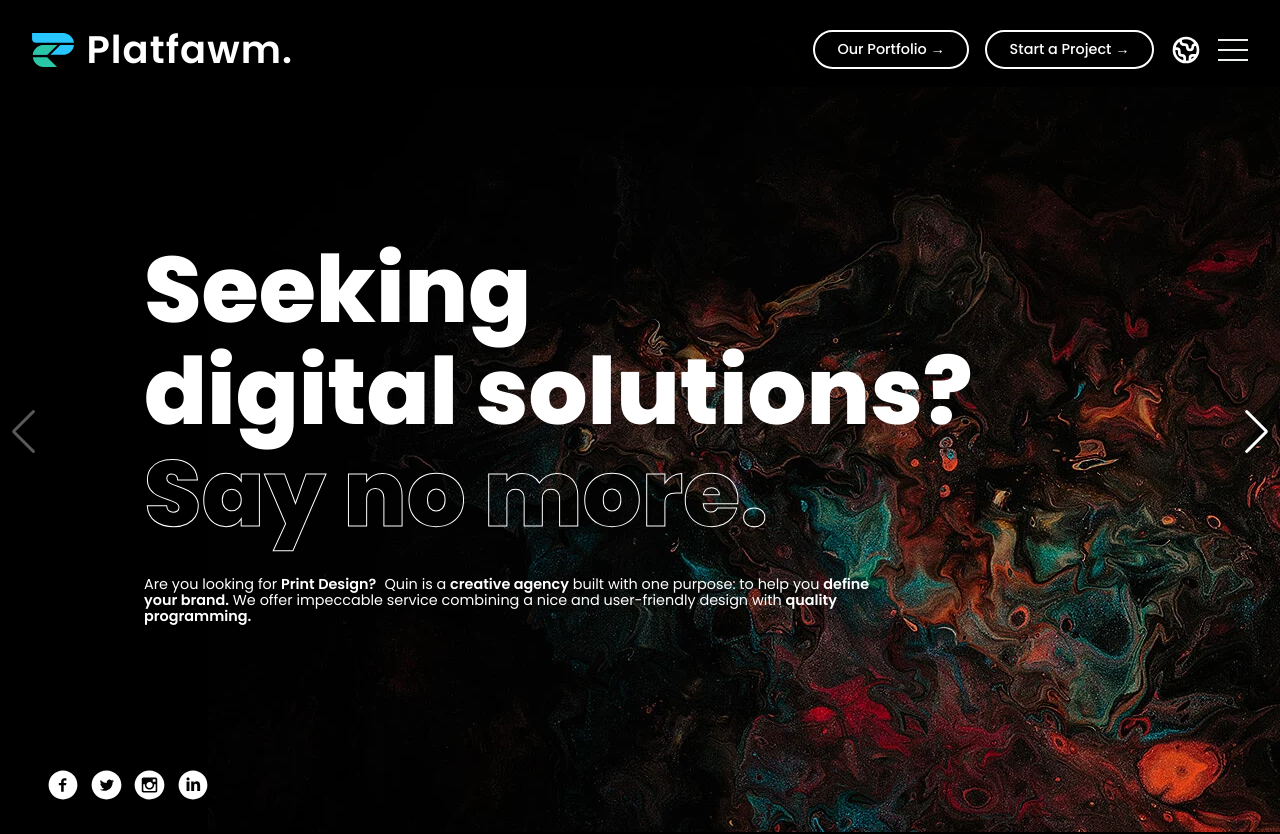
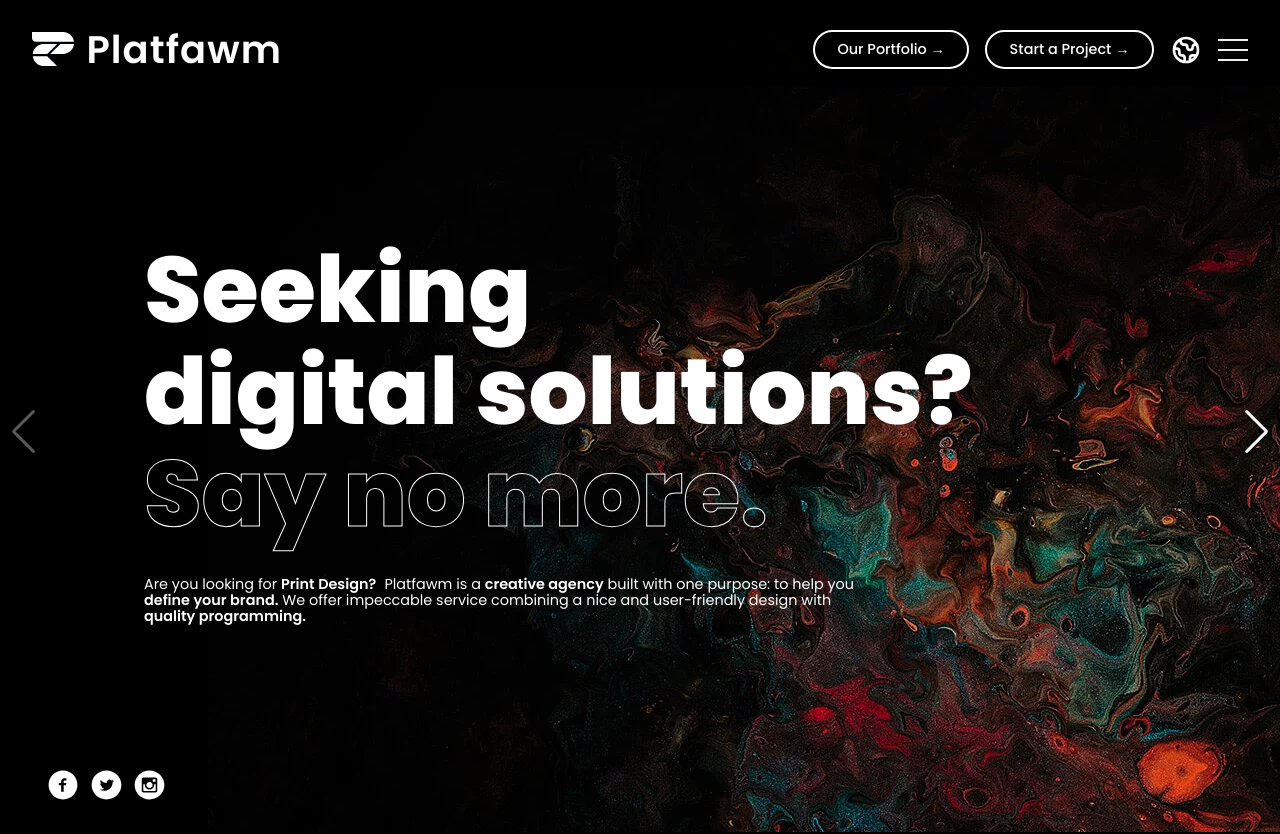
Before and after one commit to shubhamku044/platfawm-home, a Next.js app: page / in a window 1280 px wide. Shown: the top 834 px of the page. Built offline with nearby package versions, Linux system fonts and the light colour scheme.

Commit message:
did some minor changes

```diff
--- a/components/Home/Carousel1.tsx
+++ b/components/Home/Carousel1.tsx
@@ -25,8 +25,8 @@ const Carousel1 = () => {
                   words={['Social Media?', 'Print Design?', 'Web Design?']}
                 />
               </span>{' '}
-              Quin is a <span>creative agency</span> built with one purpose: to
-              help you <span>define your brand.</span> We offer impeccable
+              Platfawm is a <span>creative agency</span> built with one purpose:
+              to help you <span>define your brand.</span> We offer impeccable
               service combining a nice and user-friendly design with{' '}
               <span>quality programming.</span>
             </p>
--- a/components/Home/PlatfawmHome.tsx
+++ b/components/Home/PlatfawmHome.tsx
@@ -34,7 +34,9 @@ const PlatfawmHome = () => {
           <Carousel2 />
         </SwiperSlide>
       </Swiper>
-      <Socials />
+      <div className={styles.container__socials}>
+        <Socials />
+      </div>
     </div>
   )
 }
--- a/components/Home/Socials.tsx
+++ b/components/Home/Socials.tsx
@@ -8,7 +8,7 @@ const Socials = () => {
     <div className={styles.container}>
       <ul>
         <li>
-          <Link href={'#'}>
+          <Link href={'https://facebook.com/platfawm'}>
             <a target={'_blank'}>
               <div>
                 <Image
@@ -21,7 +21,7 @@ const Socials = () => {
           </Link>
         </li>
         <li>
-          <Link href={'#'}>
+          <Link href={'https://twitter.com/platfawm'}>
             <a target={'_blank'}>
               <div>
                 <Image
@@ -34,7 +34,7 @@ const Socials = () => {
           </Link>
         </li>
         <li>
-          <Link href={'#'}>
+          <Link href={'https://instagram.com/platfawm'}>
             <a target={'_blank'}>
               <div>
                 <Image
@@ -46,7 +46,7 @@ const Socials = () => {
             </a>
           </Link>
         </li>
-        <li>
+        {/* <li>
           <Link href={'#'}>
             <a target={'_blank'}>
               <div>
@@ -58,7 +58,7 @@ const Socials = () => {
               </div>
             </a>
           </Link>
-        </li>
+        </li> */}
       </ul>
     </div>
   )
--- a/components/OurClients/OurClientsSection.tsx
+++ b/components/OurClients/OurClientsSection.tsx
@@ -18,7 +18,7 @@ const OurClientsSection = () => {
         </h5>
         <p>
           They are just some of those who have trusted our services. Project
-          delivered, happy customer with quin cms.
+          delivered, happy customer with Platfawm.
         </p>
       </div>
       <Testimonials />
--- a/components/layout/Footer.tsx
+++ b/components/layout/Footer.tsx
@@ -1,5 +1,6 @@
 import styles from '../../styles/layout/Footer.module.scss'
 import Link from 'next/link'
+import Socials from '../Home/Socials'
 
 const Footer = () => {
   return (
@@ -53,16 +54,8 @@ const Footer = () => {
                   </Link>
                 </li>
               </ul>
-              <div className={styles['container__right-head-widget-socials']}>
-                <Link href={'#'}>
-                  <a target={'_blank'}>f</a>
-                </Link>
-                <Link href={'#'}>
-                  <a target={'_blank'}>t</a>
-                </Link>
-                <Link href={'#'}>
-                  <a target={'_blank'}>b</a>
-                </Link>
+              <div>
+                <Socials />
               </div>
             </div>
           </div>
--- a/components/layout/Header.tsx
+++ b/components/layout/Header.tsx
@@ -34,12 +34,12 @@ const Header = () => {
           <h1 className={styles['container__header-logo_container']}>
             <div>
               <Image
-                src={'/icons/PlatfawmIcon.svg'}
+                src={'/icons/PlatfawmIconWhite.svg'}
                 layout="fill"
                 objectFit="contain"
               />
             </div>
-            <span>Platfawm.</span>
+            <span>Platfawm</span>
           </h1>
         </div>
         <div className={styles['container__header-right']}>
--- a/pages/index.tsx
+++ b/pages/index.tsx
@@ -17,7 +17,7 @@ const Home: NextPage = () => {
   return (
     <div className="relative">
       <Head>
-        <title>Platfawm Home</title>
+        <title>Platfawm</title>
         <link rel="icon" href="/platfawmFavicon.ico" />
       </Head>
       <Header />
--- a/styles/components/Home/Home.module.scss
+++ b/styles/components/Home/Home.module.scss
@@ -2,4 +2,11 @@
 
 .container {
   position: relative;
+
+  &__socials {
+    position: absolute;
+    z-index: 1;
+    left: 3rem;
+    bottom: 2rem;
+  }
 }
--- a/styles/components/Home/Socials.module.scss
+++ b/styles/components/Home/Socials.module.scss
@@ -1,10 +1,10 @@
 @import '../../main';
 
 .container {
-  position: absolute;
-  z-index: 1;
-  left: 3rem;
-  bottom: 2rem;
+  // position: absolute;
+  // z-index: 1;
+  // left: 3rem;
+  // bottom: 2rem;
 
   ul {
     font-size: $font-xl;
```
Also changed, not shown: public/icons/PlatfawmIconWhite.svg (added).
